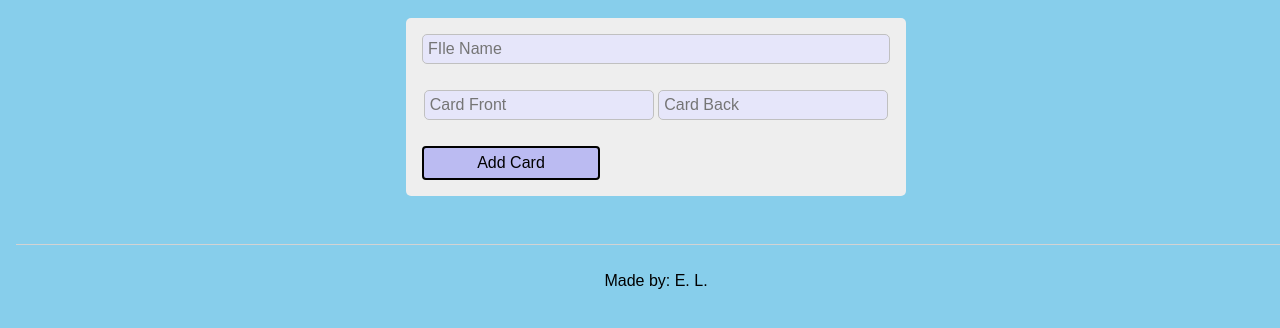
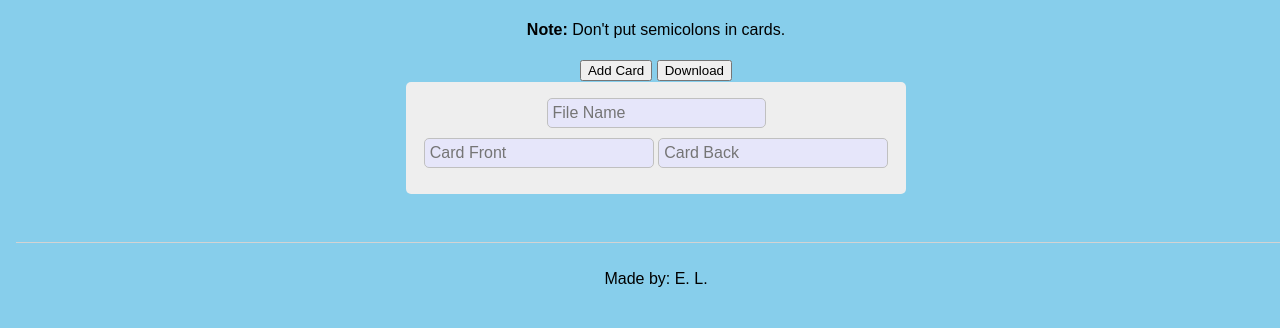
Before and after one commit to Steelmaker86/steelmaker86.github.io, a plain HTML site: page index.html in a window 1280 px wide. Shown: the part 92-420 px from the top of the page. Drawn offline with nearby package versions, Linux system fonts and the light colour scheme.

Commit message:
Update index.html

```diff
--- a/index.html
+++ b/index.html
@@ -1,22 +1,32 @@
 <!DOCTYPE html>
 <html>
+  <script src="https://code.jquery.com/jquery-3.5.1.js"></script>
   <link rel="stylesheet" href="style.css" />
   <script src="script.js"></script>
   <title>Passion Project</title>
   <header><h1>Flashcard Generator for Anki</h1></header>
   <body>
-    <form>
-      <input type="text" placeholder="FIle Name" class="fName" maxlength="30" />
+    <div>
+      <p><b>Note: </b>Don't put semicolons in cards.</p>
       <nobr>
-        <ul id="cardList">
-          <li>
-            <input type="text" placeholder="Card Front" class="front" />
-            <input type="text" placeholder="Card Back" class="back" />
-          </li>
-        </ul>
+        <button onclick="appendInputs()">Add Card</button>
+        <button onclick="takeValues()">Download</button>
       </nobr>
-      <button onclick="appendInputs()">Add Card</button>
-    </form>
+
+      <form>
+        <nobr>
+          <input
+            type="text"
+            placeholder="File Name"
+            class="fName"
+            maxlength="30"
+          />
+          <br />
+          <input type="text" placeholder="Card Front" class="front" />
+          <input type="text" placeholder="Card Back" class="back" />
+        </nobr>
+      </form>
+    </div>
   </body>
   <footer>Made by: E. L.</footer>
 </html>
```
